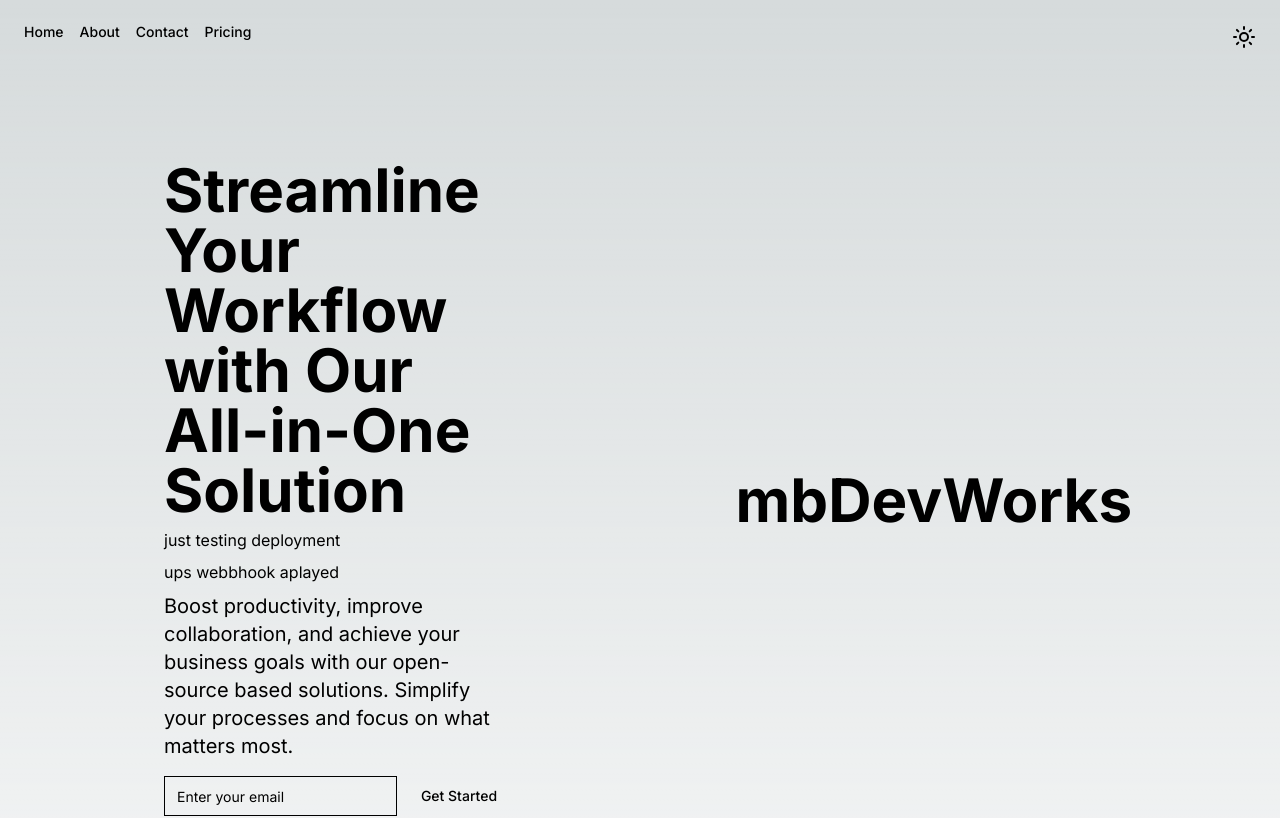
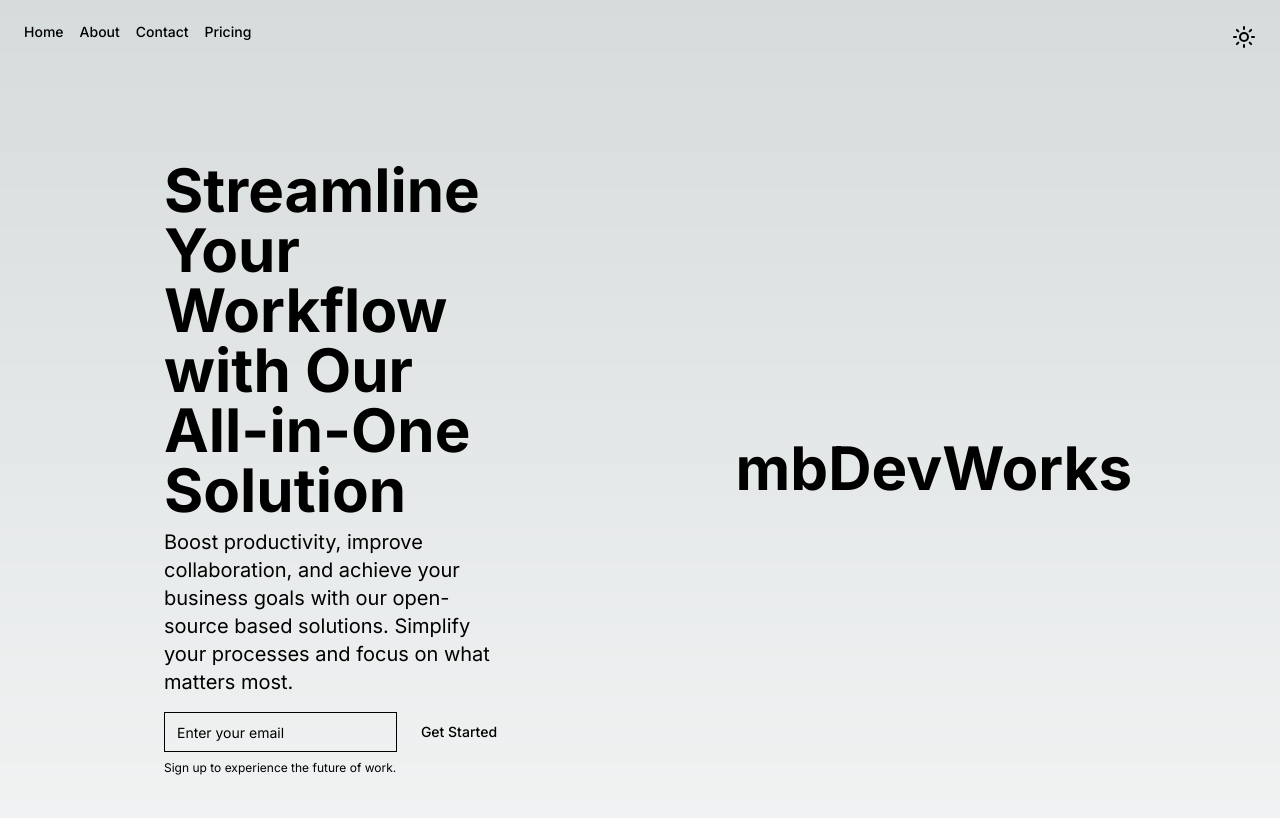
Before and after one commit to Dimitar765/devworksHomePage, a Next.js app in the folder homepage/: page / in a window 1280 px wide. Shown: the top 818 px of the page. Built offline with nearby package versions, Linux system fonts and the light colour scheme.

Commit message:
test revert

```diff
--- a/homepage/app/page.tsx
+++ b/homepage/app/page.tsx
@@ -21,8 +21,6 @@ export default function Home() {
                     <h1 className="text-3xl font-bold sm:text-5xl xl:text-6xl/none">
                       Streamline Your Workflow with Our All-in-One Solution
                     </h1>
-                    <h3>just testing deployment</h3>
-                    <h4>ups webbhook aplayed</h4>
                     <p className="max-w-[600px] text-muted-foreground md:text-xl">
                       Boost productivity, improve collaboration, and achieve
                       your business goals with our open-source based solutions.
```
